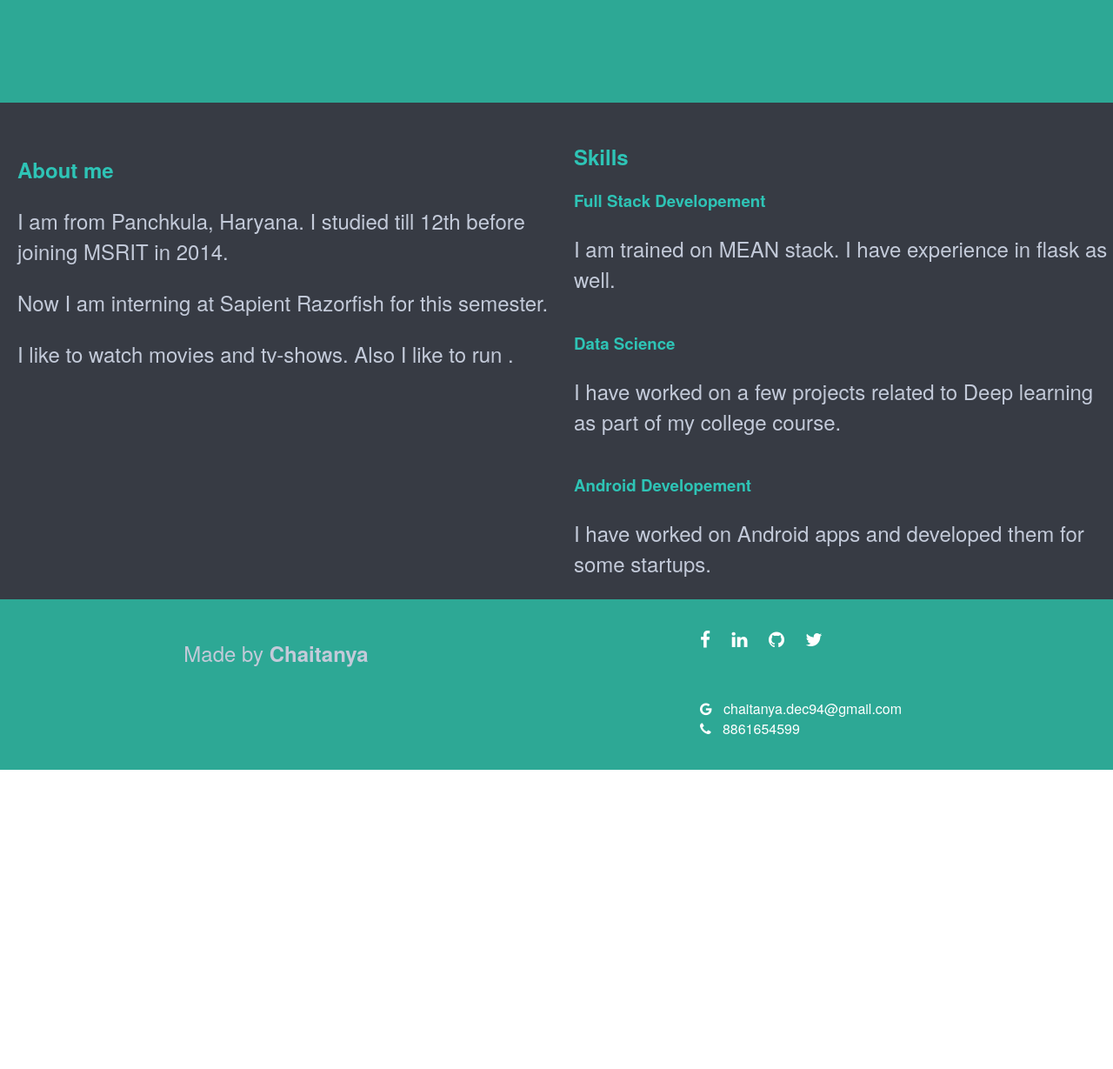
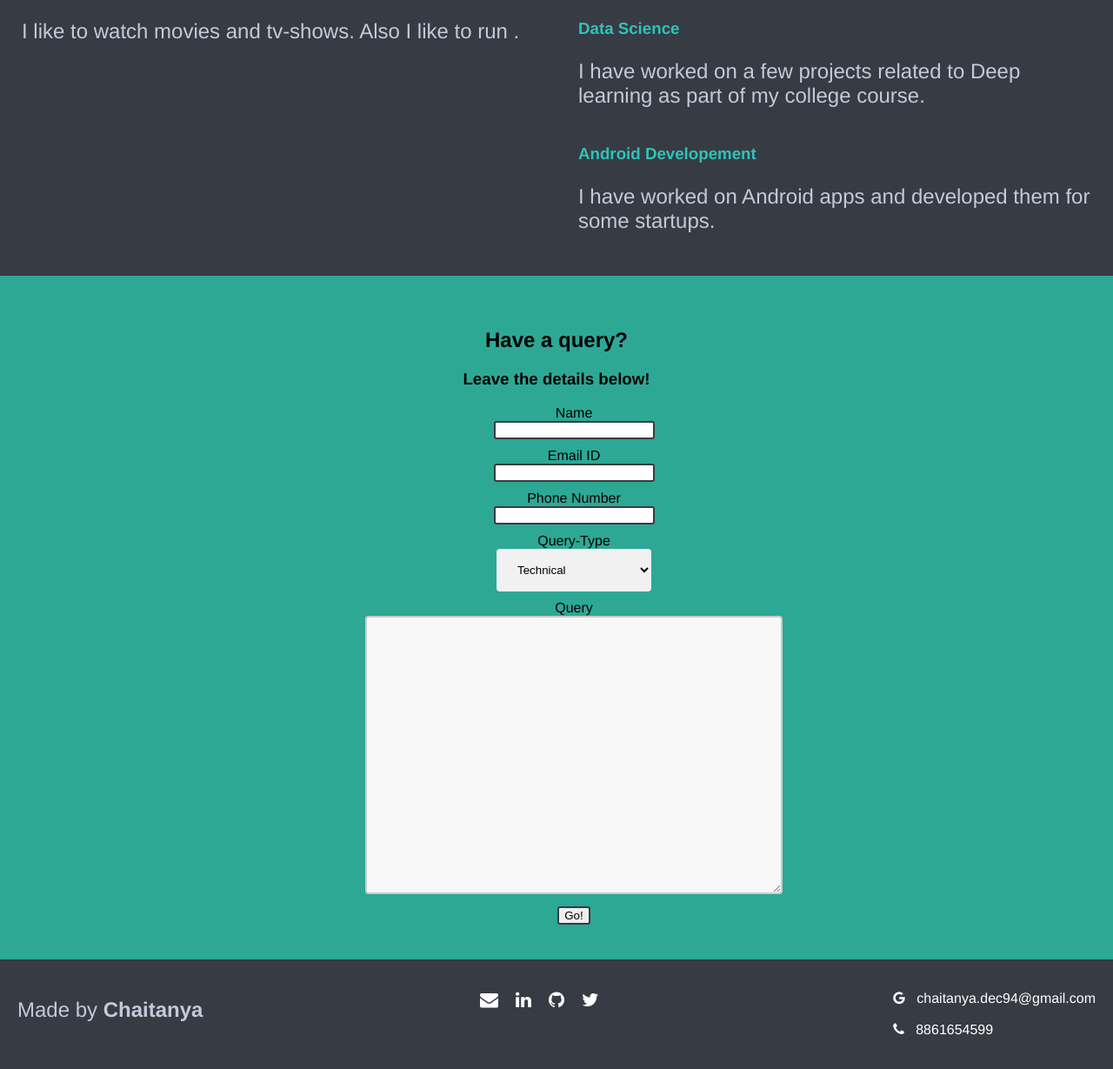
Before and after one commit to chaitanyarokx/assignment1, a plain HTML site: page index.html in a window 1280 px wide. Shown: the part 1517-2746 px from the top of the page at 87% size. Before the commit the page ends 2402 px from the top, so only its background shows below. Drawn offline with Linux system fonts and the light colour scheme.

Commit message:
Second commit, addd a form anf fixed the footer

```diff
--- a/index.html
+++ b/index.html
@@ -9,31 +9,35 @@
 </head>
 
 <body>
-    <header><!--This is a header. It contains navbar, hero element and text. -->
+    <header>
+        <!--This is a header. It contains navbar, hero element and text. -->
 
-        <div id="nav">  <!-- This is nav section. It has nav-bar.-->
+        <nav id="nav">
+            <!-- This is nav section. It has nav-bar.-->
             <ul>
                 <li><a href="#">Home</a></li>
                 <li><a href="#">Github</a></li>
                 <li><a href="#">Linkedin</a></li>
                 <li><a href="#pjt">Projects</a></li>
                 <li><a href="#conclusion">About Me</a></li>
-                <li><a href="#">Contact</a></li>
+                <li><a href="#contact">Contact</a></li>
             </ul>
-        </div>
-        <div class="hero"><!--This is the hero section.-->
-            <div class="content-hero">
+        </nav>
+        <section class="hero">
+            <!--This is the hero section.-->
+            <section class="content-hero">
                 <h2>Hi!</h2>
                 <h2>I am a freelance developer with experience on wide variety of technologies.</h2>
                 <h2>You can hire me based on your project requirements.</h2>
-            </div>
-        </div>
+            </section>
+        </section>
     </header>
 
 
-    <section class="three-column-layout">  <!--This is the three verticcal column section-->
+    <main class="three-column-layout">
+        <!--This is the three verticcal column section-->
 
-        <div id="pjt">
+        <article id="pjt">
             <h2>Fine Grained Classification</h2>
             <p>In this project we took the BirdSnap dataset and used pretrained Imagenet model to classify them.</p>
 
@@ -41,8 +45,8 @@
                 We tried 3 different approaches. First we did a dry run, then we tried augmentation of dataset and then lastly we used dropout.
             </p>
 
-        </div>
-        <div id="pjt">
+        </article>
+        <section id="pjt">
             <h2>TweetBot for Airlines</h2>
             <p>
                 In this project we created a tweetbot which analysed the tweets tweeted by the customers to airline for determinig the quality.
@@ -51,8 +55,8 @@
                 For this we used machine learning packages from python libraries such as sci-kit learn, numpy and pandas.
             </p>
 
-        </div>
-        <div id="pjt">
+        </section>
+        <section id="pjt">
             <h2>Sentiment Analysis Using LSTMs</h2>
             <p>
                 In this project , we used LSTM networks with CNN used in preprocessing for analysing sentinment of tweets in Sentiment140 dataset.
@@ -61,10 +65,11 @@
                 For this we first used a CNN to create a n-gram char model where max-pooling was used to determine the best features.
             </p>
 
-        </div>
-    </section>
-    <div id="conclusion">   <!--This section has which has 2 vertical columns where 1 column is having 3 divs-->
-        <div class="first">
+        </section>
+    </main>
+    <section id="conclusion">
+        <!--This section has which has 2 vertical columns where 1 column is having 3 sections-->
+        <section class="first">
             <h2>About me</h2>
             <p>
                 I am from Panchkula, Haryana. I studied till 12th before joining MSRIT in 2014.
@@ -75,47 +80,89 @@
             <p>
                 I like to watch movies and tv-shows. Also I like to run .
             </p>
-        </div>
+        </section>
 
-        <div class="second">
-            <div class="second-a">
-                <h2>
-                    Skills
-                </h2>
+        <section class="second">
+
+            <h2>
+                Skills
+            </h2>
+            <section class="second-a">
                 <h3>Full Stack Developement</h3>
                 <p>I am trained on MEAN stack. I have experience in flask as well.</p>
-            </div>
-            <div class="second-b">
+            </section>
+            <section class="second-b">
                 <h3>Data Science</h3>
                 <p>
                     I have worked on a few projects related to Deep learning as part of my college course.
                 </p>
-            </div>
-            <div class="second-c">
+            </section>
+            <section class="second-c">
                 <h3>Android Developement</h3>
                 <p>I have worked on Android apps and developed them for some startups.
                     <p>
-            </div>
-        </div>
-    </div>
+            </section>
+        </section>
+    </section>
+    <section id="contact">
+        <h2>
+            Have a query?
+        </h2>
+        <h3>
+            Leave the details below!
+        </h3>
+        <form action="#" method="get">
+            <ul>
+                <li>
+                    <label for="name">Name</label>
+                    <input id="name" name="name">
+                </li>
+                <li>
+                    <label for="name">Email ID</label>
+                    <input id="name" name="name">
+                </li>
+                <li>
+                    <label for="name">Phone Number</label>
+                    <input id="name" name="name">
+                </li>
+                <li>
+                    <label for="name">Query-Type</label>
+                    <select id="query-type" name="query-type">
+                    <option value="au">Technical</option>
+                    <option value="ca">Regarding a Project</option>
+                    <option value="usa">Other</option>
+                     </select>
+                </li>
+                <li>
+                    <label for="comments">Query</label>
+                    <textarea id="comments" name="comments"></textarea>
+                </li>
+                <li>
+                <input  class="submit-button" type="submit" value="Go!" name="" >
+            </li>
+            </ul>
 
-    <footer>    <!--This is the footer section.-->
-        <div class="container">
+        </form>
+    </section>
+    <footer>
+        <!--This is the footer section.-->
+        <section class="container">
             <p>Made by <strong>Chaitanya</strong></p>
-        </div>
-        <div class="contain">
+        </section>
+        <section class="contain">
             <ul>
-                <li><a href="#"><i class="fa fa-facebook" style="font-size:21px;"></i></a></li>
-                <li><a href="#"><i class="fa fa-linkedin" style="font-size:21px;"></i></a></li>
-                <li><a href="#"><i class="fa fa-github" style="font-size:21px;"></i></a></li>
-                <li><a href="#"><i class="fa fa-twitter" style="font-size:21px;"></i></a></li>
+                <li><a href="#"><i class="fa fa-envelope" style="font-size:21px; padding-right: 20px;"></i></a></li>
+                <li><a href="#"><i class="fa fa-linkedin" style="font-size:21px; padding-right: 20px;"></i></a></li>
+                <li><a href="#"><i class="fa fa-github" style="font-size:21px; padding-right: 20px;"></i></a></li>
+                <li><a href="#"><i class="fa fa-twitter" style="font-size:21px; padding-right: 20px;"></i></a></li>
             </ul>
-            <br>
+           </section>
+           <section class="contains">
             <ul class="dif">
                 <li><i class="fa fa-google"></i>&nbsp&nbsp chaitanya.dec94@gmail.com</li><br>
                 <li><i class="fa fa-phone"></i>&nbsp&nbsp 8861654599</li>
             </ul>
-        </div>
+        </section>
     </footer>
 
 
--- a/style/style.css
+++ b/style/style.css
@@ -1,9 +1,10 @@
 #nav {
-     width: 1280px;
+    width:100%;
      background-color: #80CED7;
      position: fixed;
      list-style:none;
      z-index: 500 ;
+     display: flex;
 }
  #nav ul {
      list-style: none;
@@ -17,7 +18,7 @@
 }
  #nav li a {
      display: block;
-     padding: 8px 35px;
+     padding: 10px 35px;
      text-decoration: none;
      font-weight: bold;
      color: #069;
@@ -32,16 +33,11 @@
  body {
      margin: 0;
      font-weight: 500;
-     font-family: 'HelveticaNeue';
+     font-family: 'Helvetica';
      max-width: 100%;
 }
- section {
-     width: 100%;
-     display: table;
-     margin: 0;
-     height: 100vh;
-}
- #pjt {
+
+#pjt {
      margin-top: 2%;
      padding: 40px;
      box-sizing: border-box;
@@ -52,7 +48,7 @@
 
 .content-hero
 {
-    margin: auto;
+        margin: auto;
 }
 
 
@@ -65,16 +61,17 @@
      display: flex;
 }
  .first {
-     padding: 20px;
+     padding: 25px;
      flex: 1;
      color: #2EC4B6;
-     margin-top: 20px;
+
 }
  .second {
      flex: 1;
      display: flex;
      flex-direction: column;
-     margin-top: 25px;
+     padding: 25px;
+     color: #2EC4B6;
 }
  .second-a {
      flex: 1;
@@ -86,10 +83,12 @@
      flex: 1;
 }
  .second-a,.second-b,.second-c {
+
      color: #2EC4B6;
 }
  .three-column-layout {
      background-color: #2da895;
+
 }
  @media (min-width:850px) {
      .three-column-layout {
@@ -141,51 +140,133 @@
      display: flex;
      background-image: url("../img/photographer.jpg");
      background-size: cover;
-     margin-top: 35px;
+     margin-top: 34px;
      background-position: center;
      background-attachment: fixed;
      text-align: center;
+     align-items: center;
+
 }
+#contact
+{
+    padding-top:60px ;
+    padding-bottom: 40px;
+ background-color: #2da895;
+ text-align: center;
+
+}
+#contact h2
+{
+    margin-top: 0;
+}
+
+#contact form li select
+{
+
+
+    padding: 16px 20px;
+    border: none;
+    border-radius: 4px;
+    background-color: #f1f1f1;
+
+}
+#contact input
+{
+     border: 2px solid #373B44 ;
+    border-radius: 3px;
+
+
+
+    box-sizing: border-box;
+
+    -webkit-transition: 0.5s;
+    transition: 0.5s;
+    outline: none;
+}
+}
+#contact
+{
+padding-top: 50px;
+    padding-bottom: 50px;
+}
+#contact h2
+{
+
+}
+#contact form li
+{
+    list-style: none;
+    margin-top: 10px;
+}
+#contact form ul
+{
+list-style: none;
+margin-bottom: 0px;
+}
+#contact label
+{
+    display: block;
+}
+#submit-button
+{
+    padding-bottom: 20px;
+}
+#contact textarea
+{
+
+    height: 40vh;
+    width:60vh;
+    padding: 12px 20px;
+    box-sizing: border-box;
+    border: 2px solid #ccc;
+    border-radius: 4px;
+    background-color: #f8f8f8;
+    resize: horizontal;
+}
+
  footer{
      padding:20px;
      color:#ffffff;
-     background-color:#2da895;
+     background-color:#373B44;
+     display: flex;
+}
 }
  footer .container {
      flex: 1;
      box-sizing: border-box;
      width: 20%;
 }
- footer .container p{
-     text-align: center;
+
+ footer .contain {
+
+     flex: 1;
+     box-sizing: border-box;
 
 }
- footer .contain {
-     margin-left: 50px;
-     flex: 1;
-     box-sizing: border-box;
-     width: 20%;
+footer .contains li
+{
+    list-style: none;
+    flex: 1;
 }
+
  footer .contain ul{
-     margin-left: 100px;
+
+     list-style: none;
+        display: flex;
+     justify-content: center;
+
 }
- footer .contain ul li{
-     display: inline;
-     margin-right: 20px;
+}
+ footer .contain  li a i{
+margin-right: 20px;
+padding-left: 20px;
 }
  footer .contain ul li a{
+     justify-content: center;
      text-decoration: none;
      color: unset;
+
 }
  footer .contain ul li a:hover{
      color: #800000;
 }
- @media (min-width: 900px){
-     #aboutme .container{
-         display: flex;
-    }
-     #boxes , #twocolumn .container, footer{
-         display: flex;
-         justify-content: center;
-    }
-}
```
